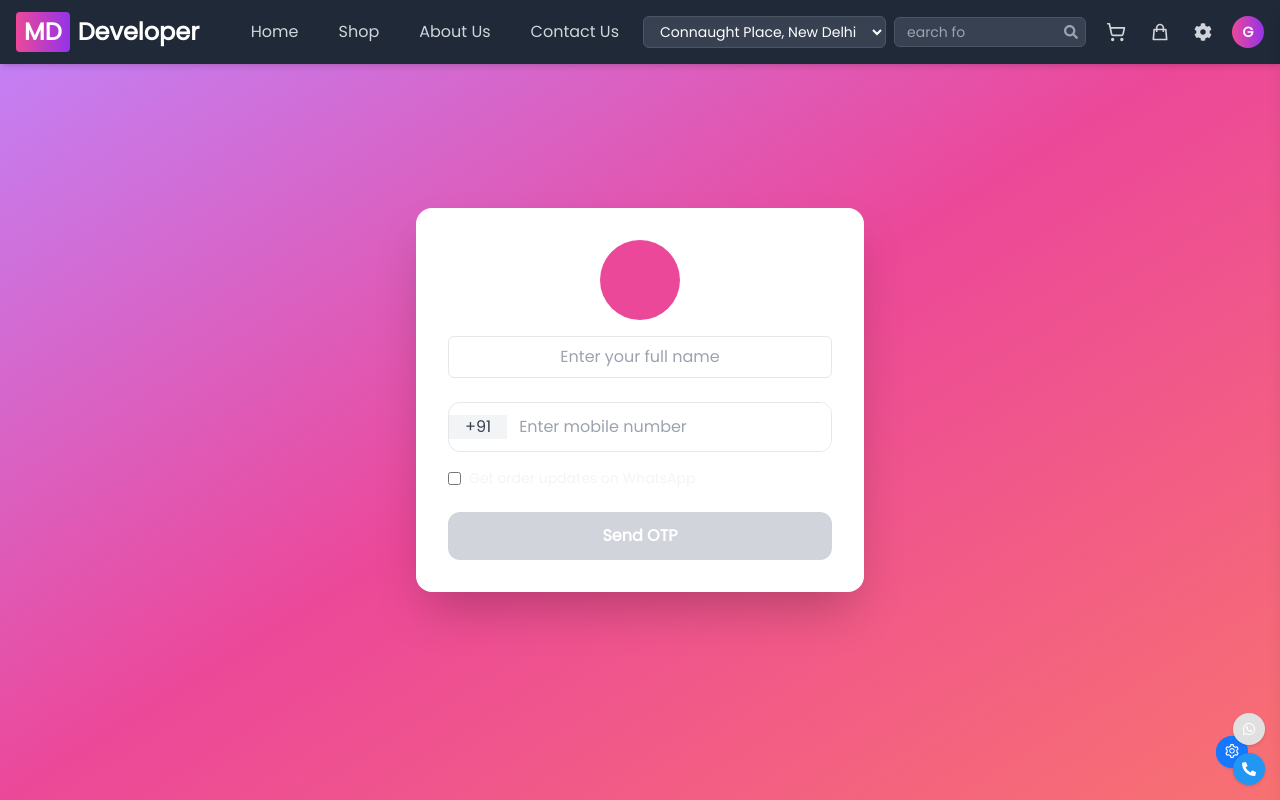
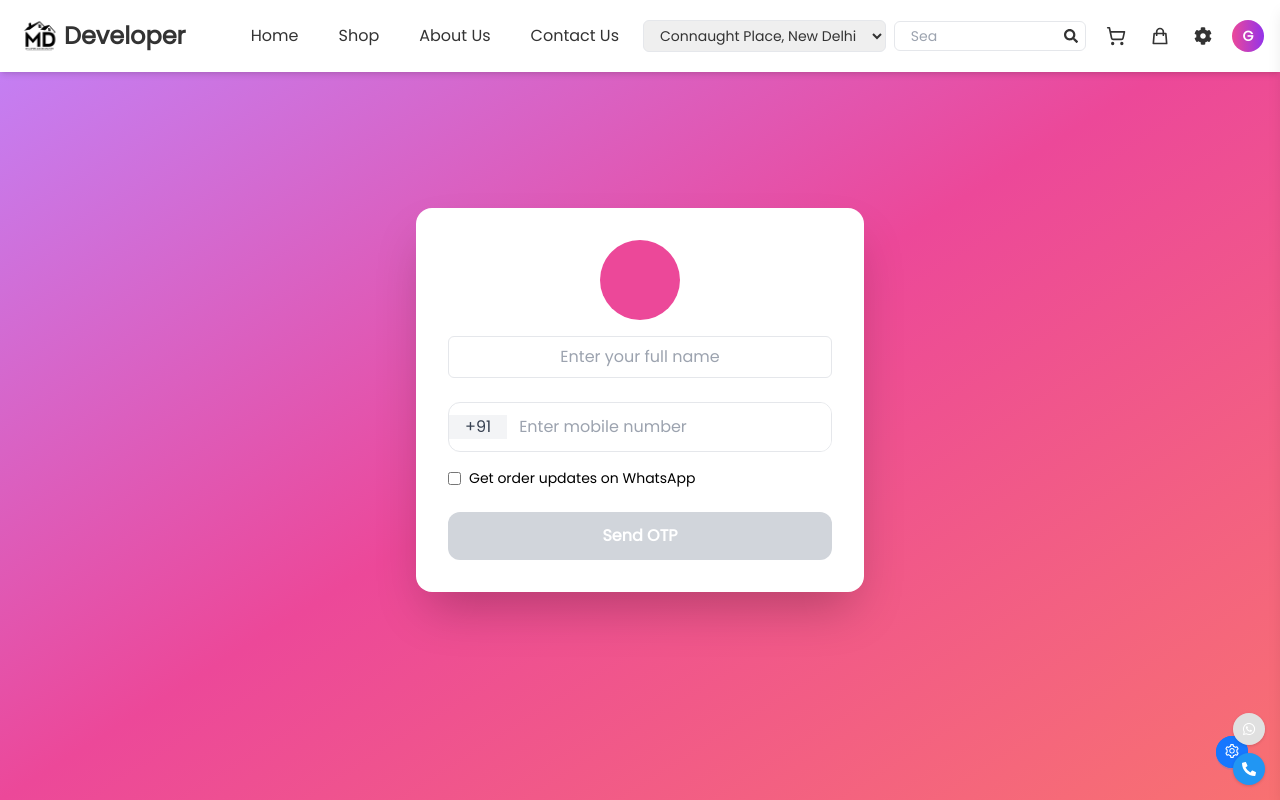
Before and after one commit to gokul7499/MD, a React (Create React App) app: page /login in a window 1280 px wide. Shown: the top 800 px of the page. Built offline with nearby package versions, Linux system fonts and the light colour scheme.

Commit message:
logo updated

```diff
--- a/src/App.js
+++ b/src/App.js
@@ -3,7 +3,7 @@ import './App.css';
 import './i18n';
 import { BrowserRouter as Router, Routes, Route } from 'react-router-dom';
 import { OrderProvider } from './components/context/OrderContext';
-import { ThemeProvider, useTheme } from './components/ThemeContext';  // Import ThemeProvider
+  // Import ThemeProvider
 
 import Nav from './components/Navbar/Nav';
 import Home from './components/Pages/Home';
@@ -42,10 +42,10 @@ function App() {
     }
   }, []);
 
-  const { theme, toggleTheme } = useTheme();  // Access the current theme
+    // Access the current theme
 
   return (
-    <div className={`min-h-screen ${theme === 'dark' ? 'dark' : ''}`}> {/* Apply theme class globally */}
+    <div className={`min-h-screen `}> {/* Apply theme class globally */}
       <OrderProvider>
         <Router>
           <ScrollToTop />
@@ -55,7 +55,7 @@ function App() {
             onCartClick={() => setIsCartOpen(true)}
             onSettingsClick={() => setIsSettingsOpen(true)}
             userDetails={userDetails}
-            toggleTheme={toggleTheme}  // Pass theme toggle function to Nav
+            // Pass theme toggle function to Nav
           />
 
           <Routes>
@@ -78,10 +78,4 @@ function App() {
   );
 }
 
-export default function AppWrapper() {
-  return (
-    <ThemeProvider>
-      <App />
-    </ThemeProvider>  // Wrap App with ThemeProvider
-  );
-}
+export default App;
--- a/src/components/Navbar/Nav.jsx
+++ b/src/components/Navbar/Nav.jsx
@@ -6,7 +6,7 @@ import CartDrawer from '../Cart/Cart';
 import SettingsDrawer from '../SettingsDrawer/SettingsDrawer';
 import { useTranslation } from 'react-i18next';
 import { useOrders } from '../context/OrderContext';
-import { useTheme } from "../ThemeContext";
+// import { useTheme } from "../ThemeContext";
 import { FaMoon, FaSun } from "react-icons/fa";
 
 const Nav = ({ userDetails: propUserDetails, onSettingsClick }) => {
@@ -22,7 +22,7 @@ const Nav = ({ userDetails: propUserDetails, onSettingsClick }) => {
   const navigate = useNavigate();
   const currentPath = useLocation().pathname;
   const { orderCount } = useOrders();
-  const { theme, toggleTheme } = useTheme();
+
 
   // Get userDetails from props or localStorage
   const storedUser = localStorage.getItem("userDetails");
@@ -37,16 +37,16 @@ const Nav = ({ userDetails: propUserDetails, onSettingsClick }) => {
 
   // Placeholder animation logic
   const placeholders = [
-    'Search for products',
-    'Search for brands',
-    'Search for categories',
-    'Search for AC fitting',
-    'Search for services',
-    'Search local experts',
-    'Search for building materials',
-    'Search electricians',
-    'Search construction tools',
-    'Search plumbing services',
+    '  Search for products',
+    '  Search for brands',
+    '  Search for categories',
+    '  Search for AC fitting',
+    '  Search for services',
+    '  Search local experts',
+    '  Search for building materials',
+    '  Search electricians',
+    '  Search construction tools',
+    '  Search plumbing services',
   ];
 
   const [placeholderIndex, setPlaceholderIndex] = useState(0);
@@ -132,7 +132,7 @@ const Nav = ({ userDetails: propUserDetails, onSettingsClick }) => {
 
   return (
     <>
-      <div className={`fixed top-0 left-0 w-full shadow-md z-50 ${theme === 'dark' ? 'bg-gray-800 text-white' : 'bg-white text-gray-800'}`}>
+      <div className={`fixed top-0 left-0 w-full shadow-md z-50 bg-white`}>
         <div className="container mx-auto px-4">
           {/* Top Bar - Logo and Mobile Controls */}
           <div className="flex items-center justify-between py-3">
@@ -142,7 +142,10 @@ const Nav = ({ userDetails: propUserDetails, onSettingsClick }) => {
               className="text-xl md:text-2xl font-bold flex items-center"
               onClick={handleNavClick('/')}
             >
-              <span className="bg-gradient-to-r from-pink-500 to-purple-600 text-white px-2 py-1 rounded mr-2">MD</span>
+           <span className=" ">
+  <img src='img/mdlogo.png' className="w-12 h-auto" />
+  {/* w-12 = width: 3rem (48px), h-auto = height adjusts proportionally */}
+</span>
               <span className="hidden sm:inline">Developer</span>
             </Link>
 
@@ -152,28 +155,28 @@ const Nav = ({ userDetails: propUserDetails, onSettingsClick }) => {
               <div className="flex space-x-6 text-base font-medium">
                 <Link
                   to="/"
-                  className={`hover:text-pink-600 px-2 py-1 transition-colors duration-200 ${theme === 'dark' ? 'text-gray-300' : 'text-gray-600'}`}
+                  className={`hover:text-pink-600 px-2 py-1 transition-colors duration-200 `}
                   onClick={handleNavClick('/')}
                 >
                   {t('home')}
                 </Link>
                 <Link
                   to="/shop"
-                  className={`hover:text-pink-600 px-2 py-1 transition-colors duration-200 ${theme === 'dark' ? 'text-gray-300' : 'text-gray-600'}`}
+                  className={`hover:text-pink-600 px-2 py-1 transition-colors duration-200 `}
                   onClick={handleNavClick('/shop')}
                 >
                   {t('shop')}
                 </Link>
                 <Link
                   to="/about"
-                  className={`hover:text-pink-600 px-2 py-1 transition-colors duration-200 ${theme === 'dark' ? 'text-gray-300' : 'text-gray-600'}`}
+                  className={`hover:text-pink-600 px-2 py-1 transition-colors duration-200 `}
                   onClick={handleNavClick('/about')}
                 >
                   {t('aboutus')}
                 </Link>
                 <Link
                   to="/contact"
-                  className={`hover:text-pink-600 px-2 py-1 transition-colors duration-200 ${theme === 'dark' ? 'text-gray-300' : 'text-gray-600'}`}
+                  className={`hover:text-pink-600 px-2 py-1 transition-colors duration-200`}
                   onClick={handleNavClick('/contact')}
                 >
                   {t('contacts')}
@@ -185,11 +188,7 @@ const Nav = ({ userDetails: propUserDetails, onSettingsClick }) => {
                 <select
                   value={location}
                   onChange={(e) => setLocation(e.target.value)}
-                  className={`border rounded-md px-3 py-1 text-sm focus:outline-none focus:ring-2 focus:ring-pink-500 ${
-                    theme === 'dark'
-                      ? 'bg-gray-700 border-gray-600 text-white'
-                      : 'border-gray-300 text-gray-700'
-                  }`}
+                  className={`border rounded-md px-3 py-1 text-sm focus:outline-none focus:ring-2 focus:ring-pink-500 `}
                 >
                   <option value="delhi">{t('location_options.delhi')}</option>
                   <option value="cp">{t('location_options.cp')}</option>
@@ -203,17 +202,11 @@ const Nav = ({ userDetails: propUserDetails, onSettingsClick }) => {
                     value={searchQuery}
                     onChange={(e) => setSearchQuery(e.target.value)}
                     placeholder={displayText}
-                    className={`border rounded-md pl-3 pr-8 py-1 w-48 text-sm focus:outline-none focus:ring-2 focus:ring-pink-500 ${
-                      theme === 'dark'
-                        ? 'bg-gray-700 border-gray-600 text-white placeholder-gray-400'
-                        : 'border-gray-300 text-gray-700'
-                    }`}
+                    className={`border rounded-md pl-3 pr-8 py-1 w-48 text-sm focus:outline-none focus:ring-2 focus:ring-pink-500`}
                   />
                   <button
                     type="submit"
-                    className={`absolute right-2 top-1/2 transform -translate-y-1/2 ${
-                      theme === 'dark' ? 'text-gray-400' : 'text-gray-500'
-                    } hover:text-pink-600`}
+                    className={`absolute right-2 top-1/2 transform -translate-y-1/2  hover:text-pink-600`}
                   >
                     <FaSearch size={14} />
                   </button>
@@ -226,9 +219,7 @@ const Nav = ({ userDetails: propUserDetails, onSettingsClick }) => {
 
                 <button
                   onClick={handleCartClick}
-                  className={`relative p-1 transition-colors duration-200 ${
-                    theme === 'dark' ? 'text-gray-300 hover:text-pink-600' : 'text-gray-700 hover:text-pink-600'
-                  }`}
+                  className={`relative p-1 transition-colors duration-200 `}
                 >
                   <ShoppingCart size={20} />
                   {orderCount > 0 && (
@@ -240,9 +231,7 @@ const Nav = ({ userDetails: propUserDetails, onSettingsClick }) => {
 
                 <Link
                   to="/orders"
-                  className={`relative p-1 transition-colors duration-200 ${
-                    theme === 'dark' ? 'text-gray-300 hover:text-pink-600' : 'text-gray-700 hover:text-pink-600'
-                  }`}
+                  className={`relative p-1 transition-colors duration-200 `}
                 >
                   <svg xmlns="http://www.w3.org/2000/svg" className="h-5 w-5" fill="none" viewBox="0 0 24 24" stroke="currentColor">
                     <path strokeLinecap="round" strokeLinejoin="round" strokeWidth={2} d="M16 11V7a4 4 0 00-8 0v4M5 9h14l1 12H4L5 9z" />
@@ -251,9 +240,7 @@ const Nav = ({ userDetails: propUserDetails, onSettingsClick }) => {
 
                 <button
                   onClick={() => setIsSettingsDrawerOpen(true)}
-                  className={`p-1 transition-colors duration-200 ${
-                    theme === 'dark' ? 'text-gray-300 hover:text-pink-600' : 'text-gray-700 hover:text-pink-600'
-                  }`}
+                  className={`p-1 transition-colors duration-200 `}
                 >
                   <FaCog className="text-lg" />
                 </button>
@@ -266,14 +253,8 @@ const Nav = ({ userDetails: propUserDetails, onSettingsClick }) => {
                     {initial}
                   </div>
                   {showLogoutPopup && (
-                    <div className={`absolute top-10 right-0 shadow-xl rounded-md border p-3 w-48 z-50 ${
-                      theme === 'dark'
-                        ? 'bg-gray-700 border-gray-600'
-                        : 'bg-white border-gray-200'
-                    }`}>
-                      <p className={`text-sm mb-3 ${
-                        theme === 'dark' ? 'text-gray-300' : 'text-gray-700'
-                      }`}>Are you sure you want to logout?</p>
+                    <div className={`absolute top-10 right-0 shadow-xl rounded-md border p-3 w-48 z-50 `}>
+                      <p className={`text-sm mb-3`}>Are you sure you want to logout?</p>
                       <div className="flex justify-between space-x-2">
                         <button
                           onClick={handleLogout}
@@ -283,11 +264,7 @@ const Nav = ({ userDetails: propUserDetails, onSettingsClick }) => {
                         </button>
                         <button
                           onClick={handleCancelLogout}
-                          className={`px-3 py-1 text-sm rounded transition-colors duration-200 flex-1 ${
-                            theme === 'dark'
-                              ? 'text-gray-300 hover:bg-gray-600'
-                              : 'text-gray-600 hover:bg-gray-100'
-                          }`}
+                          className={`px-3 py-1 text-sm rounded transition-colors duration-200 flex-1`}
                         >
                           Cancel
                         </button>
@@ -302,14 +279,14 @@ const Nav = ({ userDetails: propUserDetails, onSettingsClick }) => {
             <div className="lg:hidden flex items-center space-x-4">
               <button
                 onClick={() => setIsSearchExpanded(!isSearchExpanded)}
-                className={`p-1 ${theme === 'dark' ? 'text-gray-300' : 'text-gray-700'}`}
+                className={`p-1 `}
               >
                 <FaSearch size={18} />
               </button>
 
               <button
                 onClick={handleCartClick}
-                className={`relative p-1 ${theme === 'dark' ? 'text-gray-300' : 'text-gray-700'}`}
+                className={`relative p-1 `}
               >
                 <ShoppingCart size={20} />
                 {orderCount > 0 && (
@@ -332,11 +309,7 @@ const Nav = ({ userDetails: propUserDetails, onSettingsClick }) => {
                   value={searchQuery}
                   onChange={(e) => setSearchQuery(e.target.value)}
                   placeholder={displayText}
-                  className={`border rounded-md px-3 py-2 text-sm flex-1 focus:outline-none focus:ring-2 focus:ring-pink-500 ${
-                    theme === 'dark'
-                      ? 'bg-gray-700 border-gray-600 text-white placeholder-gray-400'
-                      : 'border-gray-300 text-gray-700'
-                  }`}
+                  className={`border rounded-md px-3 py-2 text-sm flex-1 focus:outline-none focus:ring-2 focus:ring-pink-500 `}
                   autoFocus
                 />
                 <button
@@ -352,22 +325,18 @@ const Nav = ({ userDetails: propUserDetails, onSettingsClick }) => {
 
         {/* Mobile Menu Dropdown */}
         {isMobileMenuOpen && (
-          <div className={`lg:hidden shadow-lg animate-slideDown ${theme === 'dark' ? 'bg-gray-800' : 'bg-white'}`}>
+          <div className={`lg:hidden shadow-lg animate-slideDown `}>
             <div className="container mx-auto px-4 py-2">
               {/* Mobile Navigation Links */}
               <div className="flex flex-col space-y-1 py-2">
                 <Link
                   to="/"
                   onClick={handleNavClick('/')}
-                  className={`py-3 px-4 rounded-lg transition-colors duration-200 flex items-center ${
-                    theme === 'dark'
-                      ? 'text-gray-300 hover:bg-gray-700'
-                      : 'text-gray-700 hover:bg-pink-50'
-                  }`}
+                  className={`py-3 px-4 rounded-lg transition-colors duration-200 flex items-center
+                  `}
                 >
-                  <span className={`w-6 h-6 rounded-full flex items-center justify-center mr-3 ${
-                    theme === 'dark' ? 'bg-gray-600 text-pink-400' : 'bg-pink-100 text-pink-600'
-                  }`}>
+                  <span className={`w-6 h-6 rounded-full flex items-center justify-center mr-3
+                 `}>
                     <svg xmlns="http://www.w3.org/2000/svg" className="h-4 w-4" fill="none" viewBox="0 0 24 24" stroke="currentColor">
                       <path strokeLinecap="round" strokeLinejoin="round" strokeWidth={2} d="M3 12l2-2m0 0l7-7 7 7M5 10v10a1 1 0 001 1h3m10-11l2 2m-2-2v10a1 1 0 01-1 1h-3m-6 0a1 1 0 001-1v-4a1 1 0 011-1h2a1 1 0 011 1v4a1 1 0 001 1m-6 0h6" />
                     </svg>
@@ -377,15 +346,9 @@ const Nav = ({ userDetails: propUserDetails, onSettingsClick }) => {
                 <Link
                   to="/shop"
                   onClick={handleNavClick('/shop')}
-                  className={`py-3 px-4 rounded-lg transition-colors duration-200 flex items-center ${
-                    theme === 'dark'
-                      ? 'text-gray-300 hover:bg-gray-700'
-                      : 'text-gray-700 hover:bg-pink-50'
-                  }`}
+                  className={`py-3 px-4 rounded-lg transition-colors duration-200 flex items-center `}
                 >
-                  <span className={`w-6 h-6 rounded-full flex items-center justify-center mr-3 ${
-                    theme === 'dark' ? 'bg-gray-600 text-pink-400' : 'bg-pink-100 text-pink-600'
-                  }`}>
+                  <span className={`w-6 h-6 rounded-full flex items-center justify-center mr-3`}>
                     <svg xmlns="http://www.w3.org/2000/svg" className="h-4 w-4" fill="none" viewBox="0 0 24 24" stroke="currentColor">
                       <path strokeLinecap="round" strokeLinejoin="round" strokeWidth={2} d="M16 11V7a4 4 0 00-8 0v4M5 9h14l1 12H4L5 9z" />
                     </svg>
@@ -410,9 +373,7 @@ const Nav = ({ userDetails: propUserDetails, onSettingsClick }) => {
                   className={`py-3 px-4 rounded-lg transition-colors duration-200 flex items-center
                `}
                 >
-                  <span className={`w-6 h-6 rounded-full flex items-center justify-center mr-3 ${
-                    theme === 'dark' ? 'bg-gray-600 text-pink-400' : 'bg-pink-100 text-pink-600'
-                  }`}>
+                  <span className={`w-6 h-6 rounded-full flex items-center justify-center mr-3 `}>
                     <svg xmlns="http://www.w3.org/2000/svg" className="h-4 w-4" fill="none" viewBox="0 0 24 24" stroke="currentColor">
                       <path strokeLinecap="round" strokeLinejoin="round" strokeWidth={2} d="M3 8l7.89 5.26a2 2 0 002.22 0L21 8M5 19h14a2 2 0 002-2V7a2 2 0 00-2-2H5a2 2 0 00-2 2v10a2 2 0 002 2z" />
                     </svg>
@@ -422,34 +383,14 @@ const Nav = ({ userDetails: propUserDetails, onSettingsClick }) => {
               </div>
 
               {/* Theme Toggle in Mobile Menu */}
-              <div className="py-2 px-4">
-                <button
-                  onClick={toggleTheme}
-                  className={`flex items-center w-full p-2 rounded-lg transition-colors duration-200`}
-                >
-                  <span className={`w-6 h-6 rounded-full flex items-center justify-center mr-3 ${
-                    theme === 'dark' ? 'bg-gray-600' : 'bg-gray-200'
-                  }`}>
-                    {theme === "dark" ? (
-                      <FaSun className="text-yellow-400" size={16} />
-                    ) : (
-                      <FaMoon className="text-gray-700" size={16} />
-                    )}
-                  </span>
-                  {theme === "dark" ? "Light Mode" : "Dark Mode"}
-                </button>
-              </div>
+
 
               {/* Mobile Location Selector */}
               <div className={`py-3 px-4 border-t `}>
                 <select
                   value={location}
                   onChange={(e) => setLocation(e.target.value)}
-                  className={`w-full border rounded-md px-3 py-2 text-sm focus:outline-none focus:ring-2 focus:ring-pink-500 ${
-                    theme === 'dark'
-                      ? 'bg-gray-700 border-gray-600 text-white'
-                      : 'border-gray-300 text-gray-700'
-                  }`}
+                  className={`w-full border rounded-md px-3 py-2 text-sm focus:outline-none focus:ring-2 focus:ring-pink-500 `}
                 >
                   <option value="delhi">{t('location_options.delhi')}</option>
                   <option value="cp">{t('location_options.cp')}</option>
@@ -459,17 +400,13 @@ const Nav = ({ userDetails: propUserDetails, onSettingsClick }) => {
               </div>
 
               {/* Mobile Bottom Actions */}
-              <div className={`flex items-center justify-between py-3 px-4 border-t ${
-                theme === 'dark' ? 'border-gray-700' : 'border-gray-100'
-              }`}>
+              <div className={`flex items-center justify-between py-3 px-4 border-t `}>
                 <button
                   onClick={() => {
                     setIsSettingsDrawerOpen(true);
                     setIsMobileMenuOpen(false);
                   }}
-                  className={`flex items-center p-2 transition-colors duration-200 ${
-                    theme === 'dark' ? 'text-gray-300 hover:text-pink-600' : 'text-gray-700 hover:text-pink-600'
-                  }`}
+                  className={`flex items-center p-2 transition-colors duration-200 `}
                 >
                   <FaCog className="mr-2" />
                   <span>{t('settings')}</span>
@@ -478,9 +415,7 @@ const Nav = ({ userDetails: propUserDetails, onSettingsClick }) => {
                 <Link
                   to="/orders"
                   onClick={() => setIsMobileMenuOpen(false)}
-                  className={`flex items-center p-2 transition-colors duration-200 ${
-                    theme === 'dark' ? 'text-gray-300 hover:text-pink-600' : 'text-gray-700 hover:text-pink-600'
-                  }`}
+                  className={`flex items-center p-2 transition-colors duration-200 `}
                 >
                   <svg xmlns="http://www.w3.org/2000/svg" className="h-5 w-5 mr-2" fill="none" viewBox="0 0 24 24" stroke="currentColor">
                     <path strokeLinecap="round" strokeLinejoin="round" strokeWidth={2} d="M16 11V7a4 4 0 00-8 0v4M5 9h14l1 12H4L5 9z" />
@@ -496,14 +431,8 @@ const Nav = ({ userDetails: propUserDetails, onSettingsClick }) => {
                     {initial}
                   </div>
                   {showLogoutPopup && (
-                    <div className={`absolute bottom-12 right-0 shadow-xl rounded-md border p-3 w-48 z-50 ${
-                      theme === 'dark'
-                        ? 'bg-gray-700 border-gray-600'
-                        : 'bg-white border-gray-200'
-                    }`}>
-                      <p className={`text-sm mb-3 ${
-                        theme === 'dark' ? 'text-gray-300' : 'text-gray-700'
-                      }`}>Are you sure you want to logout?</p>
+                    <div className={`absolute bottom-12 right-0 shadow-xl rounded-md border p-3 w-48 z-50 `}>
+                      <p className={`text-sm mb-3 `}>Are you sure you want to logout?</p>
                       <div className="flex justify-between space-x-2">
                         <button
                           onClick={handleLogout}
--- a/src/components/Pages/Aboutus.jsx
+++ b/src/components/Pages/Aboutus.jsx
@@ -69,7 +69,7 @@ const AboutUsPage = () => {
                 alt="Team Member 1"
                 className="w-32 h-32 mx-auto rounded-full object-cover"
               />
-              <h3 className="text-xl font-semibold text-gray-800 mt-4">John Doe</h3>
+              <h3 className="text-xl font-semibold text-gray-800 mt-4">Omkar Chaudhari</h3>
               <p className="text-gray-600 mt-2">CEO & Founder</p>
             </div>
             {/* Team Member 2 */}
--- a/src/components/Profile/Profile.js
+++ b/src/components/Profile/Profile.js
@@ -117,7 +117,7 @@ export default function LoginSignUpForm({ setUserDetails }) {
             placeholder="Enter your full name"
             value={user.name}
             onChange={(e) => setUser({ ...user, name: e.target.value })}
-            className="border p-2 rounded-md w-full text-center"
+            className="border p-2 rounded-md w-full text-black text-center"
           />
         </div>
 
@@ -131,17 +131,17 @@ export default function LoginSignUpForm({ setUserDetails }) {
               const val = e.target.value;
               if (/^\d{0,10}$/.test(val)) setMobile(val);
             }}
-            className="w-full p-3 focus:outline-none"
+            className="w-full p-3 focus:outline-none text-black"
             maxLength="10"
           />
         </div>
 
-        <label className="flex items-center text-sm mb-6">
+        <label className="flex items-center text-sm mb-6 text-black">
           <input
             type="checkbox"
             checked={whatsappUpdates}
             onChange={(e) => setWhatsappUpdates(e.target.checked)}
-            className="mr-2"
+            className="mr-2 text-black"
           />
           Get order updates on WhatsApp
         </label>
@@ -156,7 +156,7 @@ export default function LoginSignUpForm({ setUserDetails }) {
                 value={digit}
                 onChange={(e) => handleOtpChange(e, i)}
                 ref={otpRefs.current[i]}
-                className="w-10 h-10 text-center border rounded"
+                className="w-10 h-10 text-center border  text-black rounded"
               />
             ))}
           </div>
--- a/src/components/ThemeContext.jsx
+++ /dev/null
@@ -1,78 +0,0 @@
-import React, { createContext, useContext, useState, useEffect } from 'react';
-
-const ThemeContext = createContext();
-
-export const ThemeProvider = ({ children }) => {
-  const [theme, setTheme] = useState('dark'); // default to dark
-
-  // Available themes
-  const themes = {
-    dark: {
-      bgColor: '#1a1a1a',
-      textColor: '#f3f4f6',
-      primary: '#818cf8',
-      secondary: '#2d3748',
-      border: '#4a5568',
-      cardBg: '#2d3748',
-      hover: '#4a5568'
-    },
-    light: {
-      bgColor: '#ffffff',
-      textColor: '#333333',
-      primary: '#4f46e5',
-      secondary: '#f3f4f6',
-      border: '#e5e7eb',
-      cardBg: '#ffffff',
-      hover: '#f9fafb'
-    },
-    blue: {
-      bgColor: '#1e3a8a',
-      textColor: '#f0f9ff',
-      primary: '#3b82f6',
-      secondary: '#1e40af',
-      border: '#1e40af',
-      cardBg: '#1e40af',
-      hover: '#1e3a8a'
-    }
-  };
-
-  const changeTheme = (newTheme) => {
-    if (themes[newTheme]) {
-      setTheme(newTheme);
-      localStorage.setItem('theme', newTheme);
-      applyThemeStyles(newTheme);
-    }
-  };
-
-  const applyThemeStyles = (themeName) => {
-    const theme = themes[themeName];
-    const root = document.documentElement;
-
-    root.style.setProperty('--bg-color', theme.bgColor);
-    root.style.setProperty('--text-color', theme.textColor);
-    root.style.setProperty('--primary-color', theme.primary);
-    root.style.setProperty('--secondary-color', theme.secondary);
-    root.style.setProperty('--border-color', theme.border);
-    root.style.setProperty('--card-bg', theme.cardBg);
-    root.style.setProperty('--hover-color', theme.hover);
-  };
-
-  useEffect(() => {
-    const savedTheme = localStorage.getItem('theme') || 'dark';
-    changeTheme(savedTheme);
-  }, []);
-
-  return (
-    <ThemeContext.Provider value={{ theme, themes, changeTheme }}>
-      {children}
-    </ThemeContext.Provider>
-  );
-};
-
-export const useTheme = () => {
-  const context = useContext(ThemeContext);
-  if (!context) {
-    throw new Error('useTheme must be used within a ThemeProvider');
-  }
-  return context;
-};
```
Also changed, not shown: src/index.js (+4 -4 lines), public/img/mdlogo.png (added).
